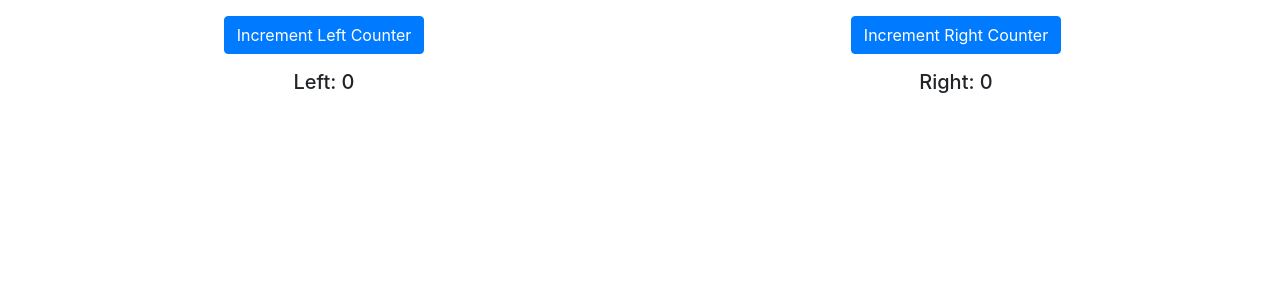
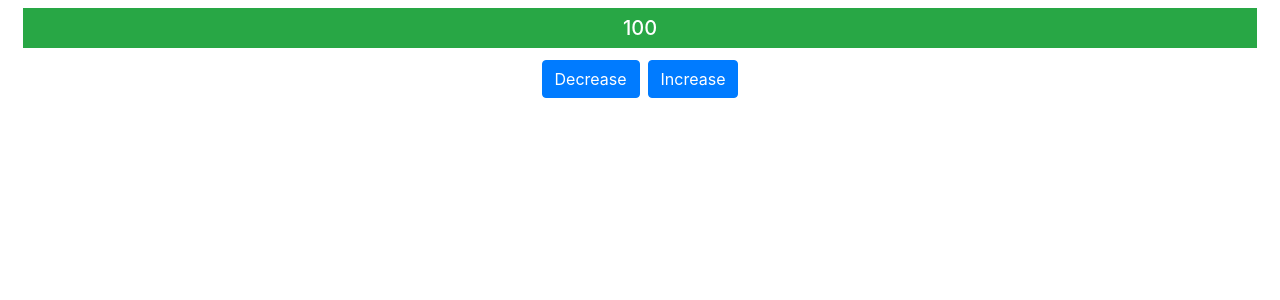
Before and after one commit to SonTrungTo/Full_Stack, a React (Create React App) app in the folder ProReact16/ch13/lifecycle/: page / in a window 1280 px wide. Shown: the top 300 px of the page. Built offline with nearby package versions, Linux system fonts and the light colour scheme.

Commit message:
getDerivedStateFromProps done. ch13 finished!

```diff
--- a/ProReact16/ch13/lifecycle/src/App.js
+++ b/ProReact16/ch13/lifecycle/src/App.js
@@ -1,18 +1,22 @@
 import React, { Component } from "react";
-import { Message } from "./Message";
+//import { Message } from "./Message";
 //import { List } from "./List";
 //import { ExternalCounter } from "./ExternalCounter";
 //import { HooksMessage } from "./HooksMessage";
+import { DirectionDisplay } from "./DirectionDisplay";
 
 export default class App extends Component {
 
   constructor(props) {
     super(props);
     this.state = {
-      counterLeft:  0,
-      counterRight: 0
+      counter: 100
     };
   }
+
+  changeCounter = (val) => {
+    this.setState({counter: this.state.counter + val});
+  };
 
   incrementCounter = (counter) => {
     if (counter === "left") {
@@ -30,7 +34,7 @@ export default class App extends Component {
     console.log("Render App Component");
     return (
       <div className="container-fluid text-center">
-        <div className="row p-2">
+        {/* <div className="row p-2"> */}
           {/* <div className="col-4">
             <div className="form-check">
               <input type="checkbox" className="form-check-input"
@@ -57,7 +61,7 @@ export default class App extends Component {
             <ExternalCounter />
           </div>
          </div> */}
-          <div className="col-6">
+{/*           <div className="col-6">
             <Message message={`Left: ${this.state.counterLeft}`}
             callback={() => this.incrementCounter("left")}
             text="Increment Left Counter" />
@@ -65,8 +69,15 @@ export default class App extends Component {
           <div className="col-6">
             <Message message={`Right: ${this.state.counterRight}`}
             callback={() => this.incrementCounter("right")}
-            text="Increment Right Counter" />
-          </div>
+            text="Increment Right Counter" /> */}
+          {/* </div> */}
+        {/* </div> */}
+        <DirectionDisplay value={this.state.counter} />
+        <div className="text-center">
+            <button className="btn btn-primary m-1"
+            onClick={() => this.changeCounter(-1)}>Decrease</button>
+            <button className="btn btn-primary m-1"
+            onClick={() => this.changeCounter(1)}>Increase</button>
         </div>
       </div>
     );
--- /dev/null
+++ b/ProReact16/ch13/lifecycle/src/DirectionDisplay.js
@@ -0,0 +1,35 @@
+import React, { Component } from "react";
+
+export class DirectionDisplay extends Component {
+
+    constructor(props) {
+        super(props);
+        this.state = {
+            direction: "up",
+            lastValue: 0
+        };
+    }
+
+    getClasses() {
+        return (this.state.direction === "up" ? "bg-success" : "bg-danger")
+            + " text-white text-center p-2 m-2";
+    }
+
+    render() {
+        return (
+            <h5 className={this.getClasses()}>
+                {this.props.value}
+            </h5>
+        );
+    }
+
+    static getDerivedStateFromProps(props, state) {
+        if (props.value !== state.lastValue) {
+            return {
+                lastValue: props.value,
+                direction: state.lastValue > props.value ? "down" : "up"
+            };
+        }
+        return state;
+    }
+}
```
